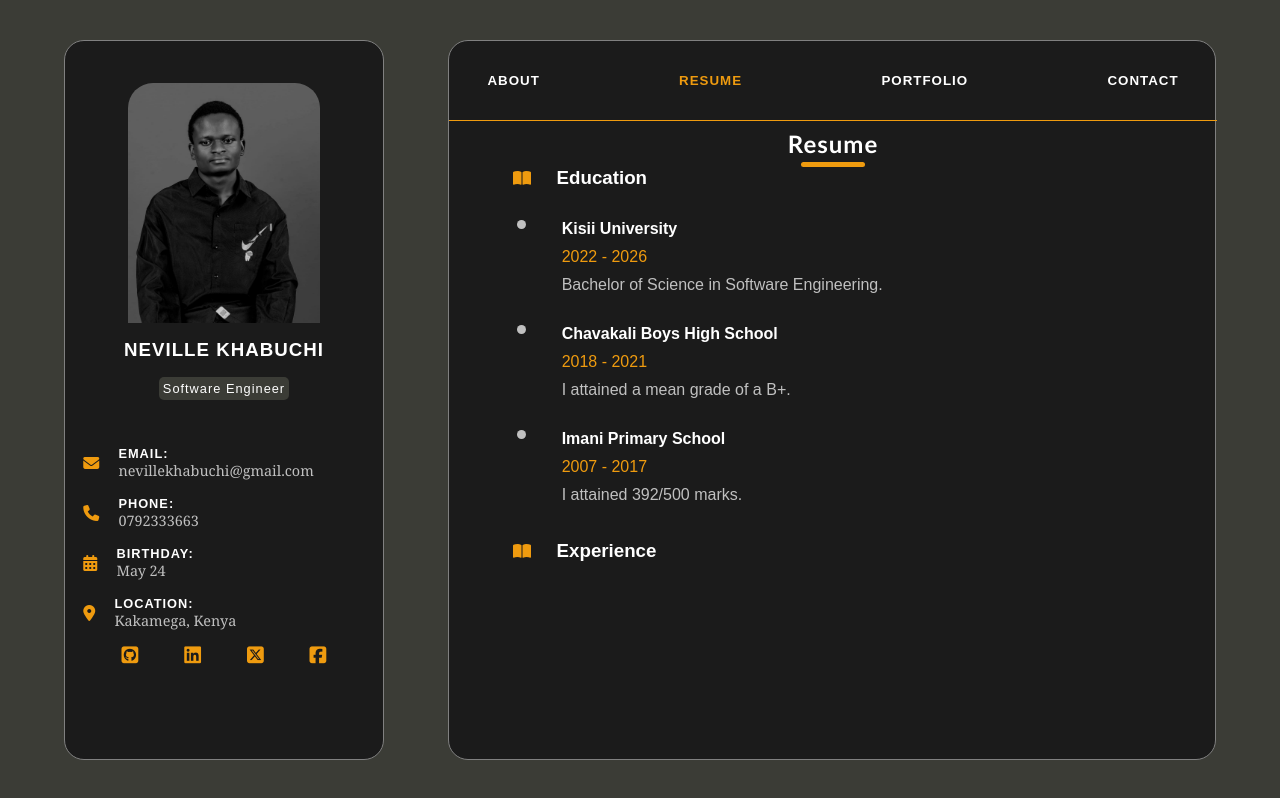
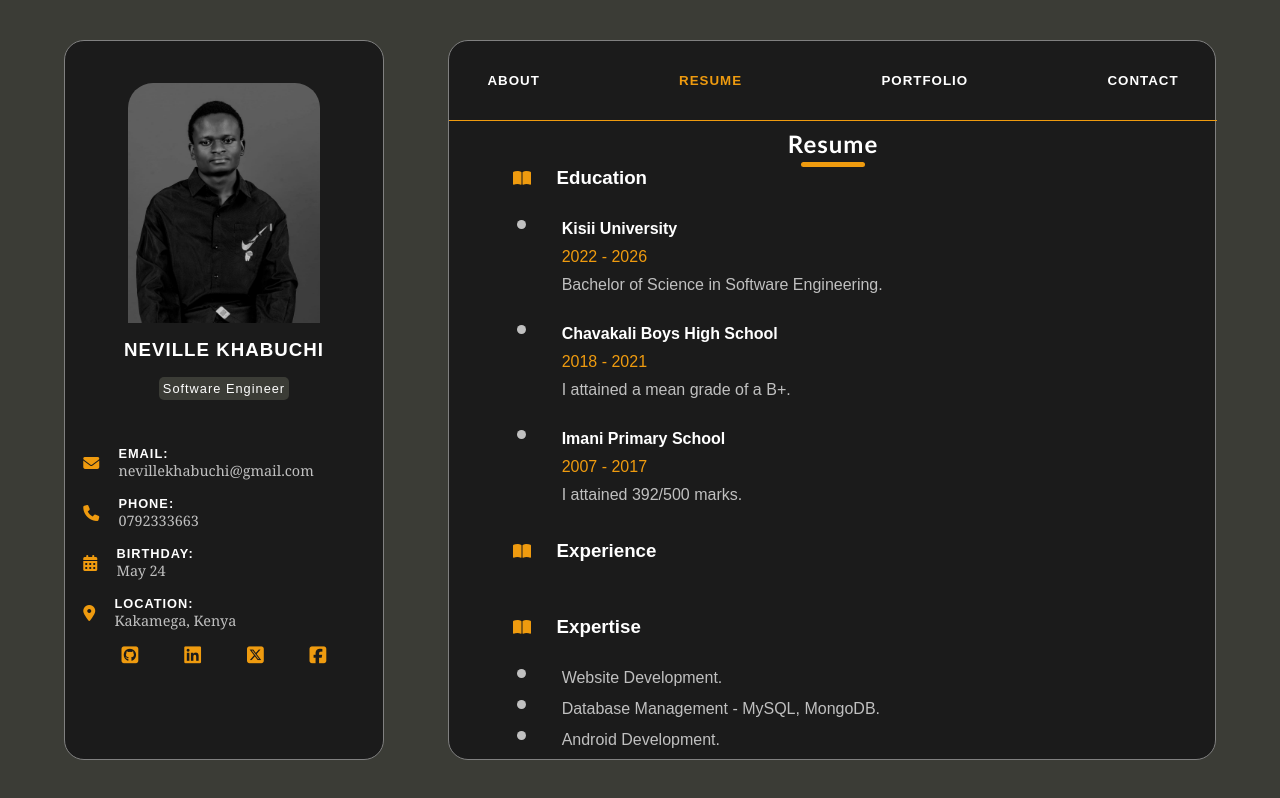
Before and after one commit to NEVILLEKHABUCHI/Portfolio, a React (Create React App) app: page / in a window 1280 px wide. Both pictures are taken after a click on the button "RESUME". Built offline with nearby package versions, Linux system fonts and the light colour scheme.

Commit message:
New Change

```diff
--- a/src/App.css
+++ b/src/App.css
@@ -246,26 +246,38 @@
   font-size: 1.8rem;
 }
 .appContainer .containerRight .contentSection .resumeContainer .education,
-.appContainer .containerRight .contentSection .resumeContainer .experience {
+.appContainer .containerRight .contentSection .resumeContainer .experience,
+.appContainer .containerRight .contentSection .resumeContainer .expertise,
+.appContainer .containerRight .contentSection .resumeContainer .skillsSummary {
   padding-left: 5vw;
 }
 .appContainer .containerRight .contentSection .resumeContainer .education .educationTop,
-.appContainer .containerRight .contentSection .resumeContainer .experience .experienceTop {
+.appContainer .containerRight .contentSection .resumeContainer .experience .experienceTop,
+.appContainer .containerRight .contentSection .resumeContainer .expertise .expertiseTop,
+.appContainer .containerRight .contentSection .resumeContainer .skillsSummary .skillsSummaryTop {
   display: flex;
   align-items: center;
   gap: 2vw;
 }
 .appContainer .containerRight .contentSection .resumeContainer .education .educationTop i,
-.appContainer .containerRight .contentSection .resumeContainer .experience .experienceTop i {
+.appContainer .containerRight .contentSection .resumeContainer .experience .experienceTop i,
+.appContainer .containerRight .contentSection .resumeContainer .expertise .expertiseTop i,
+.appContainer .containerRight .contentSection .resumeContainer .skillsSummary .skillsSummaryTop i {
   color: #EF9B0F;
 }
-.appContainer .containerRight .contentSection .resumeContainer .education ul {
+.appContainer .containerRight .contentSection .resumeContainer .education ul,
+.appContainer .containerRight .contentSection .resumeContainer .expertise ul,
+.appContainer .containerRight .contentSection .resumeContainer .skillsSummary ul {
   padding-left: 2.3vw;
 }
-.appContainer .containerRight .contentSection .resumeContainer .education ul li {
+.appContainer .containerRight .contentSection .resumeContainer .education ul li,
+.appContainer .containerRight .contentSection .resumeContainer .expertise ul li,
+.appContainer .containerRight .contentSection .resumeContainer .skillsSummary ul li {
   text-indent: 1.5vw;
 }
-.appContainer .containerRight .contentSection .resumeContainer .education ul li::marker {
+.appContainer .containerRight .contentSection .resumeContainer .education ul li::marker,
+.appContainer .containerRight .contentSection .resumeContainer .expertise ul li::marker,
+.appContainer .containerRight .contentSection .resumeContainer .skillsSummary ul li::marker {
   color: #C0C0C0;
   font-size: 30px;
   vertical-align: middle;
@@ -277,3 +289,40 @@
 .appContainer .containerRight .contentSection .resumeContainer .education ul li p:nth-of-type(2) {
   color: #C0C0C0;
 }
+.appContainer .containerRight .contentSection .resumeContainer .expertise ul li p {
+  color: #C0C0C0;
+}
+.appContainer .containerRight .contentSection .resumeContainer .skillsSummary ul li div {
+  display: flex;
+  gap: 1vw;
+  align-items: center;
+  color: #C0C0C0;
+}
+.appContainer .containerRight .contentSection .resumeContainer .skillsSummary ul li div p:nth-of-type(2) {
+  width: 10vw;
+  height: 5px;
+  display: flex;
+  justify-content: flex-start;
+  background-color: #3B3C36;
+  border-radius: 5px;
+}
+.appContainer .containerRight .contentSection .resumeContainer .skillsSummary ul li:first-of-type div p:nth-of-type(2) span {
+  width: 8.5vw;
+  background-color: #EF9B0F;
+  border-radius: 5px;
+}
+.appContainer .containerRight .contentSection .resumeContainer .skillsSummary ul li:nth-of-type(2) div p:nth-of-type(2) span {
+  width: 7.5vw;
+  background-color: #EF9B0F;
+  border-radius: 5px;
+}
+.appContainer .containerRight .contentSection .resumeContainer .skillsSummary ul li:nth-of-type(3) div p:nth-of-type(2) span {
+  width: 4.5vw;
+  background-color: #EF9B0F;
+  border-radius: 5px;
+}
+.appContainer .containerRight .contentSection .resumeContainer .skillsSummary ul li:nth-of-type(4) div p:nth-of-type(2) span {
+  width: 3vw;
+  background-color: #EF9B0F;
+  border-radius: 5px;
+}
--- a/src/Mediaqueries.css
+++ b/src/Mediaqueries.css
@@ -97,4 +97,20 @@
     .appContainer .containerRight .contentSection .aboutContainer .expertise .specialty {
         width: 80vw;
     }
+    .appContainer .containerRight .contentSection .resumeContainer .skillsSummary ul li div p:nth-of-type(2) {
+        width: 20vw;
+        height: 6px;
+    }
+    .appContainer .containerRight .contentSection .resumeContainer .skillsSummary ul li:first-of-type div p:nth-of-type(2) span {
+        width: 17vw;
+    }
+    .appContainer .containerRight .contentSection .resumeContainer .skillsSummary ul li:nth-of-type(2) div p:nth-of-type(2) span {
+        width: 15vw;
+    }
+    .appContainer .containerRight .contentSection .resumeContainer .skillsSummary ul li:nth-of-type(3) div p:nth-of-type(2) span {
+        width: 9vw;
+    }
+    .appContainer .containerRight .contentSection .resumeContainer .skillsSummary ul li:nth-of-type(4) div p:nth-of-type(2) span {
+        width: 6vw;
+    }
 }
--- a/src/Resume.js
+++ b/src/Resume.js
@@ -39,7 +39,77 @@ function Resume() {
                 <div className="experienceTop">
                     <i class="fa-solid fa-book-open"></i>
                     <h3>Experience</h3>
+                    <br/>
                 </div>
+            </div>
+            <br/><br/>
+
+            <div className="expertise">
+                <br/>
+                <div className="expertiseTop">
+                    <i class="fa-solid fa-book-open"></i>
+                    <h3>Expertise</h3>
+                </div>
+                <ul>
+                    <br/>
+                    <li>
+                        <p>Website Development.</p>
+                    </li>
+                    <li>
+                        <p>Database Management - <span>MySQL, MongoDB.</span></p>
+                    </li>
+                    <li>
+                        <p>Android Development.</p>
+                    </li>
+                    <li>
+                        <p>Graphics Designing.</p>
+                    </li>
+                    <li>
+                        <p>Programming - <span>JavaScript, Java, Python.</span></p>
+                    </li>
+                    <li>
+                        <p>Team collaboration / co-ordination.</p>
+                    </li>
+                </ul>
+            </div>
+            <br/><br/>
+
+            <div className="skillsSummary">
+                <div className="skillsSummaryTop">
+                    <i class="fa-solid fa-book-open"></i>
+                    <h3>Skills Summary</h3>
+                </div>
+                <ul>
+                    <br/>
+                    <li>
+                        <div>
+                            <p>Website Development</p>
+                            <p><span></span></p>
+                            <p>85%</p>
+                        </div>
+                    </li>
+                    <li>
+                        <div>
+                            <p>Database Management</p>
+                            <p><span></span></p>
+                            <p>75%</p>
+                        </div>
+                    </li>
+                    <li>
+                        <div>
+                            <p>Android Development</p>
+                            <p><span></span></p>
+                            <p>45%</p>
+                        </div>
+                    </li>
+                    <li>
+                        <div>
+                            <p>Graphics Designing</p>
+                            <p><span></span></p>
+                            <p>30%</p>
+                        </div>
+                    </li>
+                </ul>
             </div>
         </div>
     )
```
